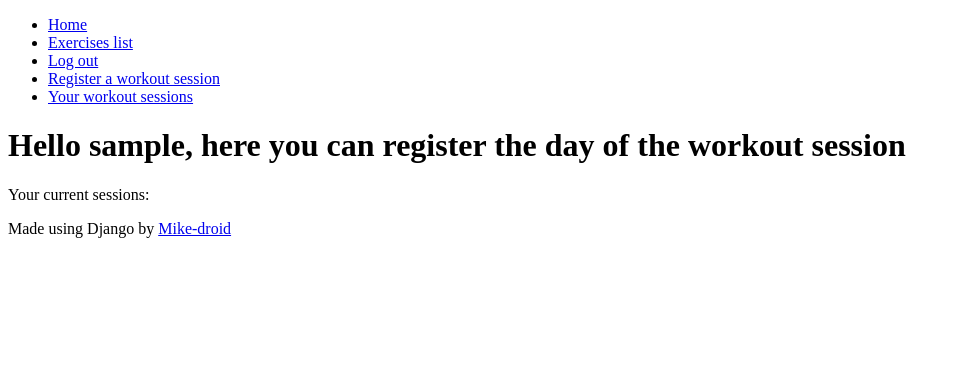
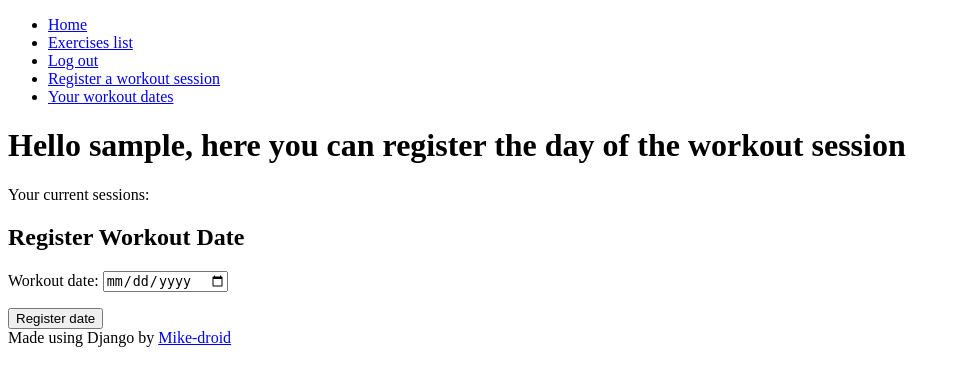
Before and after one commit to Mike-droid/django-gymapp, a Django app: page /workout_sessions/ in a window 1280 px wide. Shown: the top 386 px of the page, without its empty margins (0-959 px from the left). Run offline with Django 4.2, Linux system fonts and the light colour scheme; the visitor is signed in with stand-in values (Sample User, id 1); data that the repository does not hold is empty.

Commit message:
Registrando dates de entrenamientos

```diff
--- a/home/templates/navbar.html
+++ b/home/templates/navbar.html
@@ -9,7 +9,7 @@
     {% if user.is_authenticated %}
       <li><a href="{% url 'logout' %}">Log out</a></li>
       <li><a href="{% url 'register_workouts' %}">Register a workout session</a></li>
-      <li><a href="{% url 'workout_sessions' %}">Your workout sessions</a></li>
+      <li><a href="{% url 'workout_sessions' %}">Your workout dates</a></li>
     {% endif %}
   </ul>
 </nav>
--- /dev/null
+++ b/workoutsessions/forms.py
@@ -0,0 +1,11 @@
+from django import forms
+from .models import Workout_Session
+
+
+class WorkoutSessionForm(forms.ModelForm):
+  class Meta:
+    model = Workout_Session
+    fields = ['workout_date']
+    widgets = {
+      'workout_date': forms.DateInput(attrs={'type': 'date'})
+    }
--- a/workoutsessions/templates/workout_sessions.html
+++ b/workoutsessions/templates/workout_sessions.html
@@ -12,10 +12,20 @@
     <ul>
       {% for w_session in workout_sessions %}
         <li>
-          {{ w_session }}
+          Sesión de {{ w_session.user.username }} - {{ w_session.workout_date|date:"d-m-Y" }}
         </li>
       {% endfor %}
     </ul>
+
+    <h2>Register Workout Date</h2>
+    <form method="post">
+      {% csrf_token %}
+      {{ form.as_p }}
+      <button type="Submit">
+        Register date
+      </button>
+    </form>
+
   {% endif %}
 
   {% block footer %}
--- a/workoutsessions/views.py
+++ b/workoutsessions/views.py
@@ -1,12 +1,25 @@
-from django.shortcuts import render
+from django.shortcuts import render, redirect
 from django.contrib.auth.decorators import login_required
 from .models import Workout_Session
+from .forms import WorkoutSessionForm
 
 
 @login_required
 def workout_sessions(request):
   user = request.user
   workout_sessions = Workout_Session.objects.filter(user=user)
+
+  if request.method == 'POST':
+    form = WorkoutSessionForm(request.POST)
+    if form.is_valid():
+      workout_session = form.save(commit=False)
+      workout_session.user = user
+      workout_session.save()
+      return redirect('workout_sessions')
+  else:
+    form = WorkoutSessionForm()
+
   return render(request, 'workout_sessions.html', {
     'workout_sessions': workout_sessions,
+    'form' : form
   })
```
